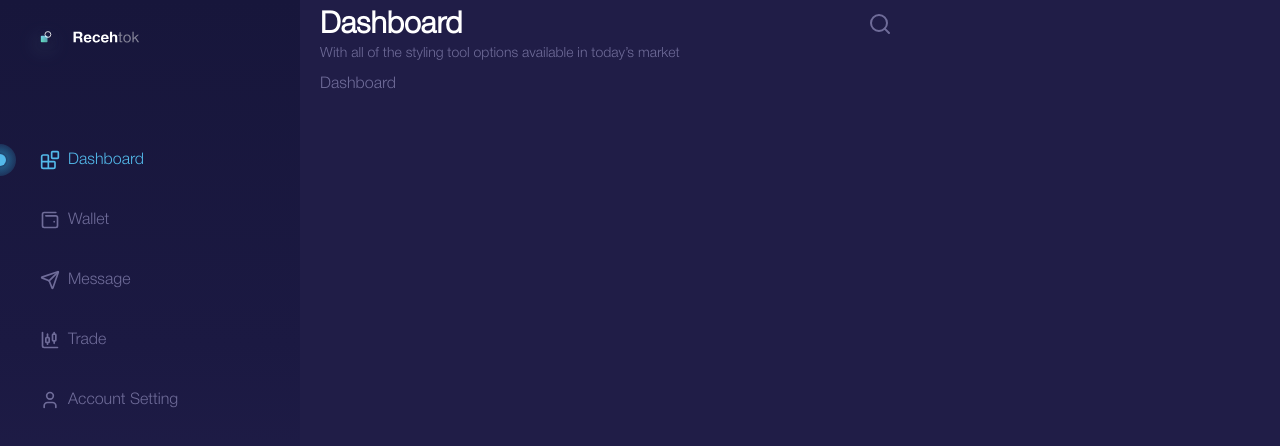
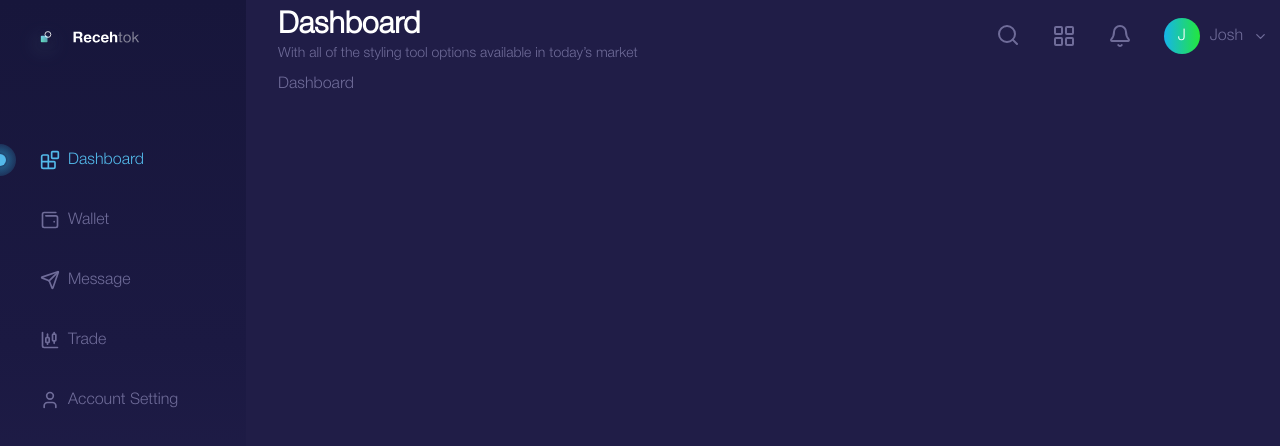
Before and after one commit to arash-jj/crypto-tracker-dashboard, a Next.js app: page /dashboard in a window 1280 px wide. Shown: the top 446 px of the page. Built offline with nearby package versions, Linux system fonts and the light colour scheme.

Commit message:
navbar added

```diff
--- a/app/(root)/dashboard/page.tsx
+++ b/app/(root)/dashboard/page.tsx
@@ -2,7 +2,7 @@ import React from 'react'
 
 const page = () => {
     return (
-        <div>Dashboard</div>
+        <div className='px-3'>Dashboard</div>
     )
 }
 
--- a/app/(root)/layout.tsx
+++ b/app/(root)/layout.tsx
@@ -6,7 +6,7 @@ const layout = ({children} : {children : React.ReactNode}) => {
     return (
         <main className='flex flex-row gap-5'>
             <Sidebar/>
-            <div className="">
+            <div className="w-full">
                 <Navbar/>
                 {children}
             </div>
--- a/app/globals.css
+++ b/app/globals.css
@@ -25,6 +25,14 @@ body, html {
   background: #00C4FF;
   background: radial-gradient(circle, rgba(0, 196, 255, 0) 0%, rgba(50, 196, 246, 0.35) 36%, rgba(83, 185, 234, 0) 100%);
 }
+@utility green-gradient {
+  background: #16B4EB;
+  background: linear-gradient(90deg, rgba(22, 180, 235, 1) 0%, rgba(35, 231, 60, 1) 100%);
+}
+@utility purple-gradient {
+  background: #FF409A;
+  background: linear-gradient(90deg, rgba(255, 64, 154, 1) 0%, rgba(196, 56, 239, 1) 100%);
+}
 
 @layer components {
   .sidebar-menu-item {
--- a/components/Navbar.tsx
+++ b/components/Navbar.tsx
@@ -3,12 +3,14 @@
 import { usePathname } from 'next/navigation'
 import React from 'react'
 import Searchbar from './Searchbar'
+import { Bell, LayoutGrid } from 'lucide-react'
+import UserProfile from './UserProfile'
 
 const Navbar = () => {
     const pathname = usePathname().split('/')
 
     return (
-        <nav className='flex flex-row gap-2 py-2'>
+        <nav className='w-full flex flex-row items-center justify-between gap-2 py-2 px-3'>
             <div>
                 <h2 className='text-white font-bold text-3xl'>
                     {/* note: to get the path name with first letter capitalized */}
@@ -16,8 +18,13 @@ const Navbar = () => {
                 </h2>
                 <p className='text-sm'>With all of the styling tool options available in today’s market</p>
             </div>
-            <div className="">
-                <Searchbar/>
+            <div className="flex flex-row items-center gap-8">
+                <div>
+                    <Searchbar/>
+                </div>
+                <LayoutGrid className='cursor-pointer '/>
+                <Bell className='cursor-pointer '/>
+                <UserProfile/>
             </div>
         </nav>
     )
--- a/components/Searchbar.tsx
+++ b/components/Searchbar.tsx
@@ -16,7 +16,7 @@ const Searchbar = () => {
             name="search"
             id="search"
             autoComplete='false'
-            className={`w-[180px] mr-6 rounded-full border outline-0 p-1 transition-all ease-in-out duration-500 origin-right  ${isSearchActive ? 'scale-x-100' : 'scale-0'}`}/>
+            className={`w-[180px] mr-6 rounded-full text-white border outline-0 p-1 transition-all ease-in-out duration-500 origin-right  ${isSearchActive ? 'scale-x-100' : 'scale-0'}`}/>
         </div>
     )
     }
--- /dev/null
+++ b/components/UserProfile.tsx
@@ -0,0 +1,26 @@
+import { randomNumGenerator } from '@/lib/utils'
+import { ChevronDown } from 'lucide-react'
+import Link from 'next/link'
+import React from 'react'
+
+const UserProfile = () => {
+    const gradients = ['green-gradient', 'purple-gradient']
+    const names = ['Josh', 'Allen', 'Adam', 'Mark']
+    const randomGradient = randomNumGenerator(0,gradients.length)
+    const randomName = randomNumGenerator(0,names.length)
+    return (
+        <div className='flex flex-row items-center gap-2.5'>
+            <Link href="/account" className={`w-9 h-9 rounded-full text-white flex-center ${gradients[randomGradient]}`}>
+                <span>
+                    {names[randomName].charAt(0)}
+                </span>
+            </Link>
+            <div className="">
+                <p>{names[randomName]}</p>
+            </div>
+            <ChevronDown size={15}/>
+        </div>
+    )
+}
+
+export default UserProfile
--- /dev/null
+++ b/lib/utils.ts
@@ -0,0 +1,3 @@
+export function randomNumGenerator(max:number, min:number) {
+     return  Math.floor(Math.random() * (max - min) + min)
+}
```
